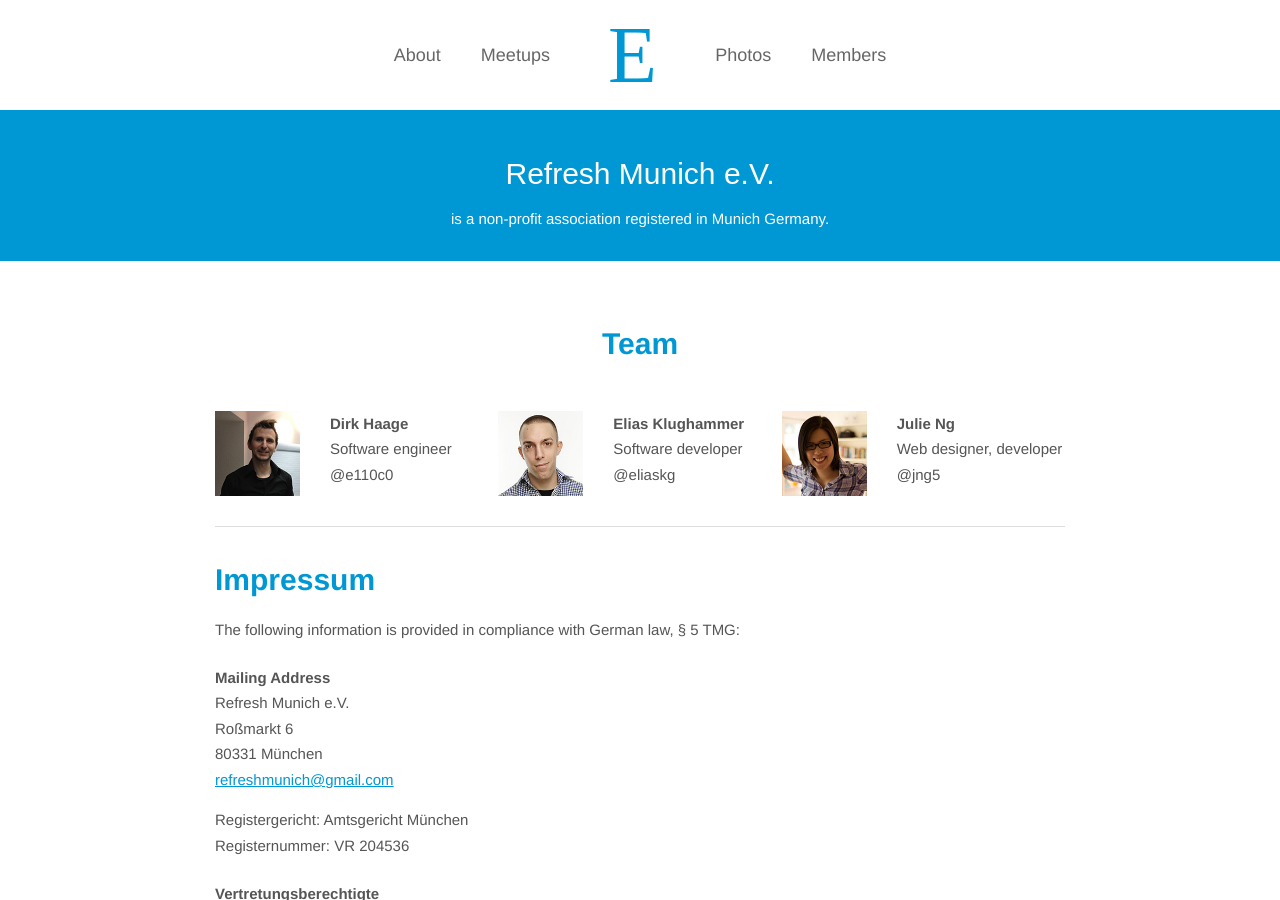
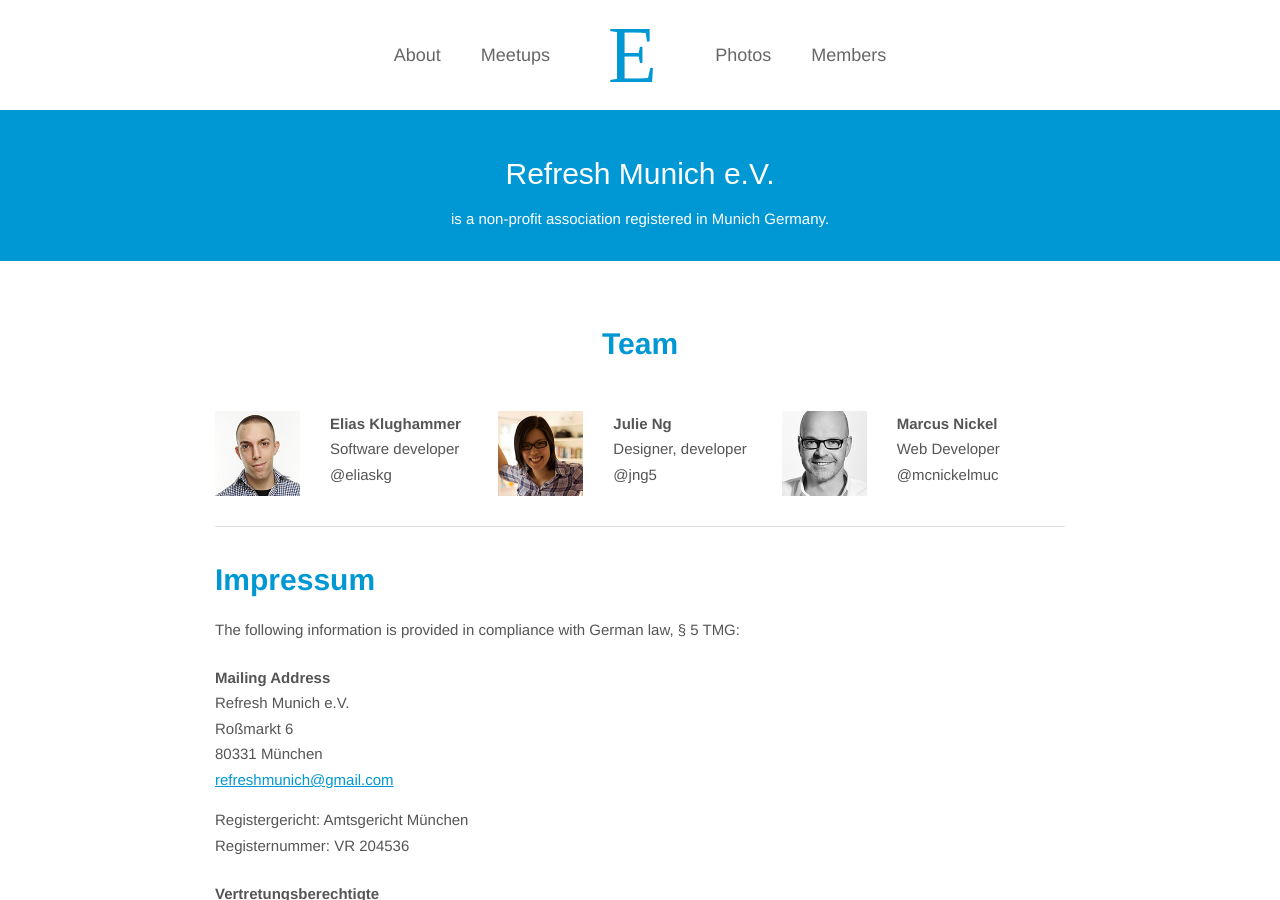
Before and after one commit to refreshmunich/refreshmunich.github.io, a Jekyll site: the page built from legal.html, in a window 1280 px wide and 900 px high. Built offline with Jekyll 4.4.1, drawn with Linux system fonts in a browser that asks for light colours; nearby versions of some CDN libraries; some web fonts are replaced.

Commit message:
Add Marcus, remove Dirk.

```diff
--- a/legal.html
+++ b/legal.html
@@ -16,12 +16,6 @@ footer_class: has-whitesky
 
     <ul class="team-list">
       <li class="team-member">
-        <img src="assets/images/team-dirk.jpg" class="team-photo" alt="Dirk Haage">
-        <h4 class="team-name">Dirk Haage</h4>
-        <p class="team-info">Software engineer</p>
-        <p class="team-info">@e110c0</p>
-      </li>
-      <li class="team-member">
         <img src="assets/images/team-elias.jpg" class="team-photo" alt="Elias Klughammer">
         <h4 class="team-name">Elias Klughammer</h4>
         <p class="team-info">Software developer</p>
@@ -30,8 +24,14 @@ footer_class: has-whitesky
       <li class="team-member">
         <img src="assets/images/team-julie.jpg" class="team-photo" alt="Julie Ng">
         <h4 class="team-name">Julie Ng</h4>
-        <p class="team-info">Web designer, developer</p>
+        <p class="team-info">Designer, developer</p>
         <p class="team-info">@jng5</p>
+      </li>
+      <li class="team-member">
+        <img src="assets/images/team-marcus.jpg" class="team-photo" alt="Marcus Nickel">
+        <h4 class="team-name">Marcus Nickel</h4>
+        <p class="team-info">Web Developer</p>
+        <p class="team-info">@mcnickelmuc</p>
       </li>
     </ul>
 
```
Also changed, not shown: assets/images/team-dirk.jpg (deleted), assets/images/team-marcus.jpg (added).
